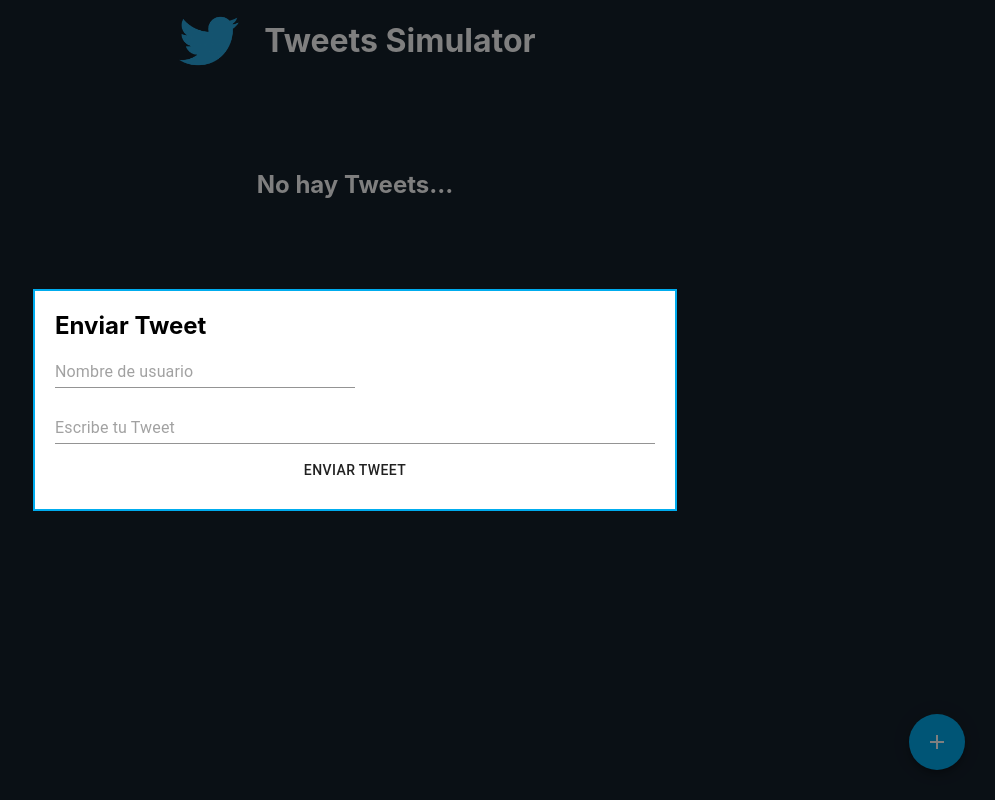
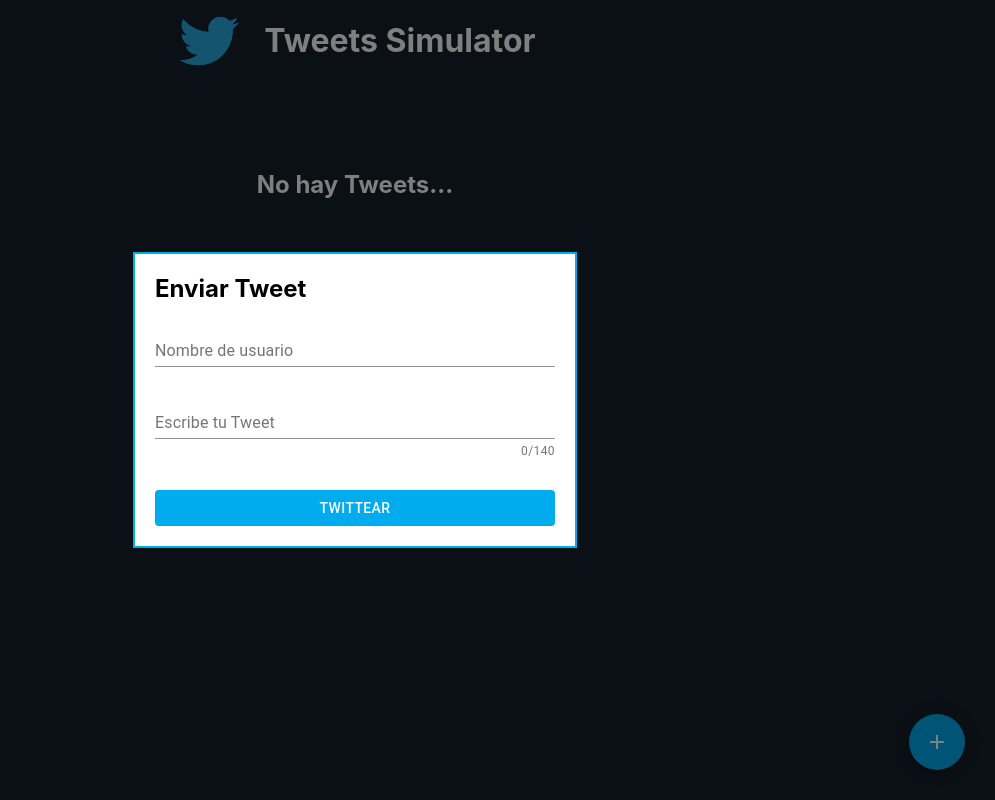
Before and after one commit to rcarpioponce/react-tweet-simulator, a React (Create React App) app: page / in a window 1280 px wide. Both pictures are taken after a click on the button "add". Shown: the whole page, without its empty margins (285-1280 px from the left). Built offline with nearby package versions, Linux system fonts and the light colour scheme.

Commit message:
feature: contador de caracteres, mejora snackbar

```diff
--- a/public/index.html
+++ b/public/index.html
@@ -24,7 +24,7 @@
       work correctly both with client-side routing and a non-root public URL.
       Learn how to configure a non-root public URL by running `npm run build`.
     -->
-    <title>React App</title>
+    <title>Tweets Simulator</title>
   </head>
   <body>
     <noscript>You need to enable JavaScript to run this app.</noscript>
--- a/src/App.js
+++ b/src/App.js
@@ -17,6 +17,13 @@
     setAllTweets(AllTweetsarray);
   }, []);
 
+  const onCloseSnackBar = event => {
+    setToastProps({
+      ...toastProps,
+      open: false
+    });
+  };
+
   return (
     <Container className="tweets-simulator" maxWidth={false}>
       <Header />
@@ -29,7 +36,8 @@
           horizontal: "right"
         }}
         open={toastProps.open}
-        autoHideDuration={1000}
+        autoHideDuration={3000}
+        onClose={onCloseSnackBar}
         message={<span id="message-id">{toastProps.text}</span>}
       />
     </Container>
--- a/src/components/FormSendTweet/FormSendTweet.js
+++ b/src/components/FormSendTweet/FormSendTweet.js
@@ -28,7 +28,7 @@
               className="form-send-tweet__form-name"
               type="text"
               name="name"
-              placeholder="Nombre de usuario"
+              label="Nombre de usuario"
               margin="normal"
             />
           </FormGroup>
@@ -36,14 +36,20 @@
             <TextField
               className="form-send-tweet__form-textarea"
               multiline
-              row="6"
+              row="8"
               name="tweet"
-              placeholder="Escribe tu Tweet"
+              label="Escribe tu Tweet"
               margin="normal"
+              inputProps={{
+                maxLength: 140
+              }}
+              helperText={`${formValue.tweet.length}/140`}
             />
           </FormGroup>
           <FormGroup>
-            <Button type="submit">Enviar Tweet</Button>
+            <Button type="submit" className="form-send-tweet__button-submit">
+              Twittear
+            </Button>
           </FormGroup>
         </FormControl>
       </form>
--- a/src/components/FormSendTweet/FormSendTweet.scss
+++ b/src/components/FormSendTweet/FormSendTweet.scss
@@ -2,7 +2,7 @@
   background-color: white;
   border: 2px solid #00acee;
   padding: 20px;
-  width: 600px;
+  width: 400px;
 
   &__title {
     margin: 0 !important;
@@ -12,10 +12,18 @@
       width: 100%;
     }
     &-name {
-      width: 50% !important;
+      width: 100% !important;
     }
     &-textarea {
       width: 100%;
     }
   }
+  &__button-submit {
+    background-color: #00acee !important;
+    color: white !important;
+    margin-top: 20px !important;
+  }
 }
+.MuiFormHelperText-root {
+  text-align: right !important;
+}
--- a/src/components/ListTweets/ListTweets.js
+++ b/src/components/ListTweets/ListTweets.js
@@ -1,5 +1,6 @@
 import React from "react";
 import { Grid } from "@material-ui/core";
+import Tweet from "../Tweet";
 
 import "./ListTweets.scss";
 
@@ -16,7 +17,7 @@
     <Grid container spacing={3} className="list-tweets">
       {allTweets.map((tweet, index) => (
         <Grid key={index} item xs={4}>
-          Tweet
+          <Tweet tweet={tweet} index={index} />
         </Grid>
       ))}
     </Grid>
--- /dev/null
+++ b/src/components/Tweet/Tweet.js
@@ -0,0 +1,32 @@
+import React from "react";
+import { Card, CardContent } from "@material-ui/core";
+import DeleteTwoToneIcon from "@material-ui/icons/DeleteTwoTone";
+import moment from "moment";
+
+import "./Tweet.scss";
+
+export default function Tweet(props) {
+  const {
+    tweet: { name, tweet, time },
+    index
+  } = props;
+
+  return (
+    <Card className="tweet" key={index}>
+      <CardContent>
+        <div className="tweet__header">
+          <h5>{name}</h5>
+          <DeleteTwoToneIcon
+            onClick={() => {
+              console.log("tweet eliminado");
+            }}
+          />
+        </div>
+        <p>{tweet}</p>
+        <div className="tweet__date-add-tweet">
+          {moment(time).format("DD/MM/YY HH:mm")}
+        </div>
+      </CardContent>
+    </Card>
+  );
+}
--- /dev/null
+++ b/src/components/Tweet/Tweet.scss
@@ -0,0 +1,27 @@
+.tweet {
+  position: relative;
+
+  &__header {
+    display: flex;
+    align-items: center;
+    justify-content: space-between;
+
+    h5 {
+      margin: 0;
+    }
+
+    svg {
+      &:hover {
+        cursor: pointer;
+        fill: #f00;
+      }
+    }
+  }
+
+  &__date-add-tweet {
+    position: absolute;
+    bottom: 5px;
+    right: 10px;
+    font-size: 10px;
+  }
+}
--- /dev/null
+++ b/src/components/Tweet/index.js
@@ -0,0 +1 @@
+export { default } from "./Tweet";
```
